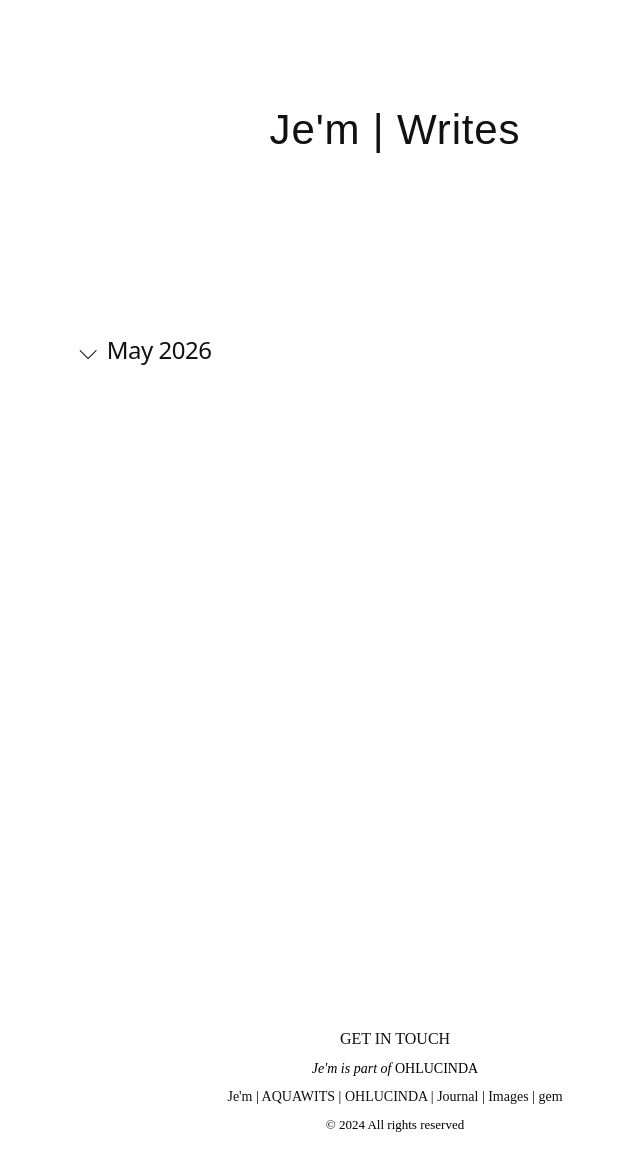
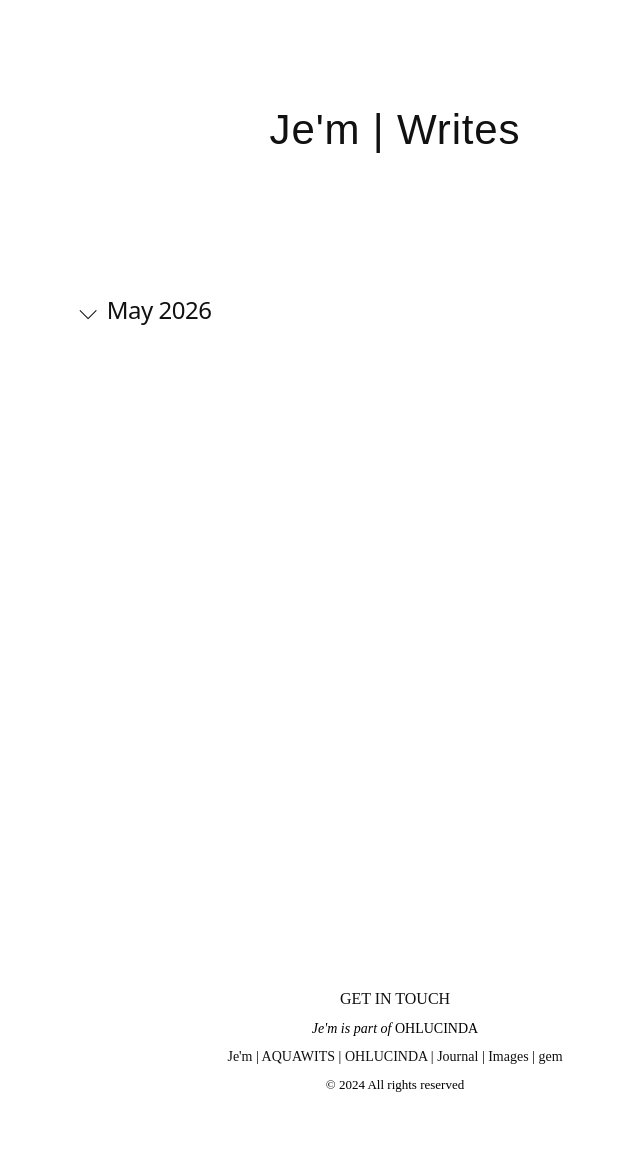
Before and after one commit to ohlucinda/ohlucinda-mobile, a Jekyll site: the page built from index.html, in a window 1280 px wide. Shown: the whole page, without its empty margins (245-885 px from the left). Built offline with Jekyll 4.4.1, drawn with Linux system fonts in a browser that asks for light colours; some web fonts are replaced; after the commit the page ends 1134 px from its top, so only the background shows below that.

Commit message:
Update style.css

```diff
--- a/assets/style.css
+++ b/assets/style.css
@@ -41,7 +41,7 @@ details {
   font-size: 42px;
   text-align: center;
 
-  margin-bottom: 140px;
+  margin-bottom: 100px;
 
   letter-spacing: 0.02em;
 }
```
